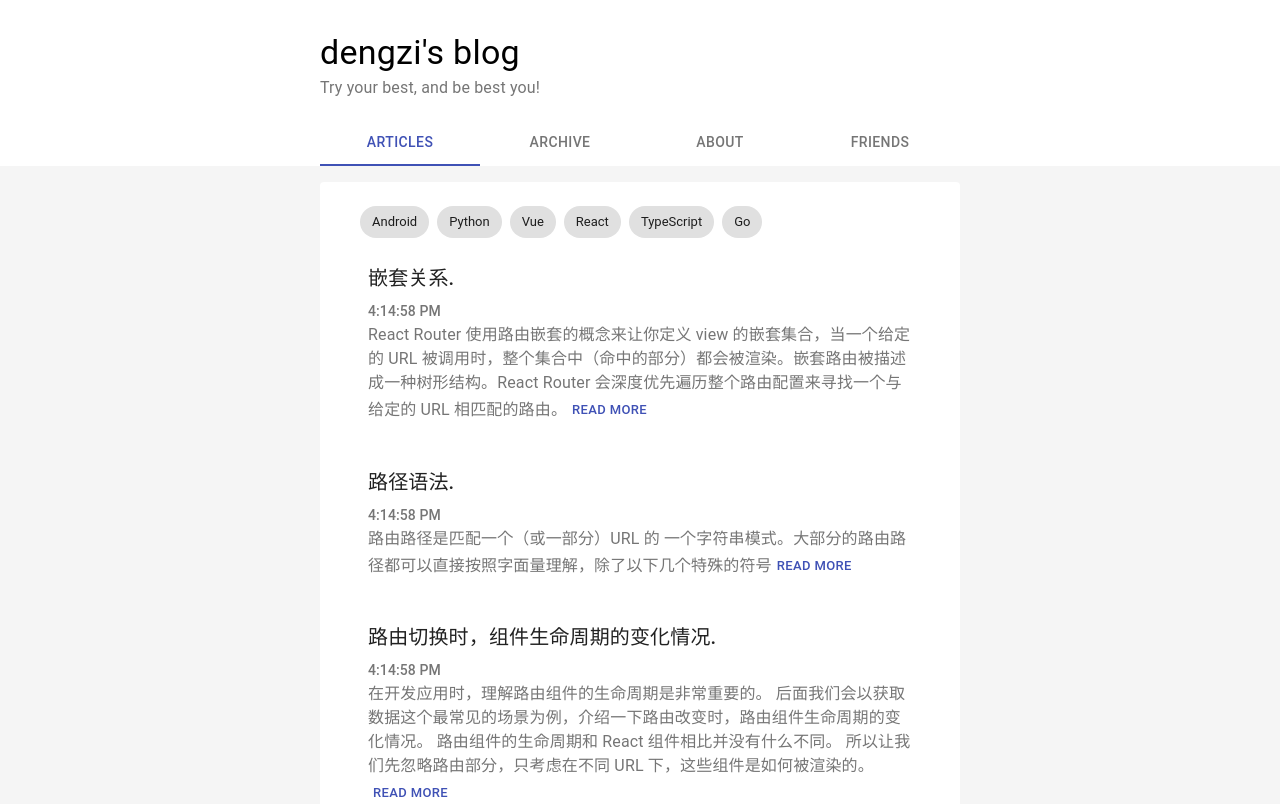
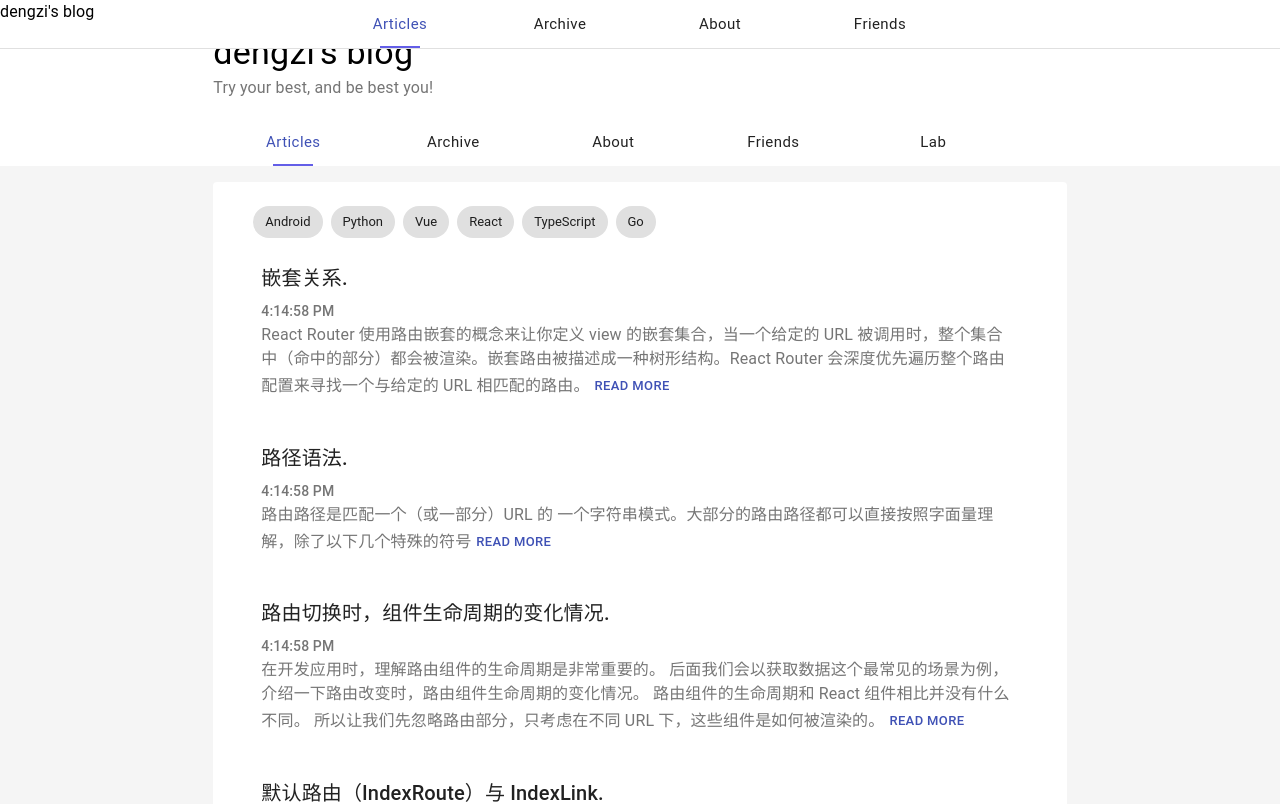
Before and after one commit to dengzii/blog_web, a React (Create React App) app: page / in a window 1280 px wide. Shown: the top 804 px of the page. Built offline with nearby package versions, Linux system fonts and the light colour scheme.

Commit message:
完善路由及导航栏

```diff
--- a/src/component/ArticleComponent.tsx
+++ b/src/component/ArticleComponent.tsx
@@ -37,7 +37,7 @@ export default function ArticleComponent() {
     const styles = style();
     return (
         <Grid container justify={"center"} spacing={1}>
-            <Grid item={true} className={styles.root} xs={12} md={9} lg={9}>
+            <Grid item={true} className={styles.root} xs={12} md={9} >
                 <Paper elevation={0}>
                     <Box className={styles.titleBox} hidden>
                         <Typography variant={"h4"} component={"span"} gutterBottom align={"justify"}>
@@ -56,7 +56,7 @@ export default function ArticleComponent() {
 
                 </Paper>
             </Grid>
-            <Grid item={true} xs={12} md={3} lg={3}>
+            <Grid item={true} xs={12} md={3} >
                 <Paper elevation={0} className={styles.sideCard}>
                     {infos.map((value) => (<ListItem key={value}>{value}</ListItem>))}
                 </Paper>
--- a/src/component/ArticleList.tsx
+++ b/src/component/ArticleList.tsx
@@ -1,10 +1,10 @@
 import React from "react";
-import {Box, Chip, createStyles, Fab, Grid, Paper} from "@material-ui/core";
+import {Box, Chip, createStyles, Fab, Grid, Paper, Theme} from "@material-ui/core";
 import ArticleListItem from "./ArticleListItem";
 import {makeStyles} from "@material-ui/core/styles";
 import {RouteComponentProps, withRouter} from "react-router-dom";
 
-let classes = makeStyles((theme) =>
+let classes = makeStyles((theme: Theme) =>
     createStyles({
         main: {
             paddingTop: theme.spacing(3),
@@ -29,8 +29,7 @@ export interface Article {
     view: number
 }
 
-function CategoryChip(props: RouteComponentProps) {
-
+const CategoryChip = withRouter((props: RouteComponentProps)=>{
     const category = ['Android', 'Python', 'Vue', 'React', 'TypeScript', 'Go'];
     const style = classes();
     let [currentPath, setCurrentPath] = React.useState(window.location.pathname.toLowerCase());
@@ -38,17 +37,15 @@ function CategoryChip(props: RouteComponentProps) {
         e.preventDefault();
         let cat = (e.currentTarget.textContent as string).toLowerCase();
         setCurrentPath(cat);
-        props.history.push("/articles/" + cat);
+        props.history.push("/category/" + cat);
     };
     return (<Box>
         {(category.map((value) =>
             <Chip key={value} className={style.chip} label={value} onClick={handleClick}
-                  color={(currentPath.includes(value.toLowerCase())) ? "primary" : "default"}/>
+                  color={(currentPath.endsWith(value.toLowerCase())) ? "primary" : "default"}/>
         ))}
     </Box>)
-}
-
-const WithRouterCategoryChip = withRouter(CategoryChip);
+});
 
 export default function ArticleList(props: { type?: string }) {
 
@@ -56,7 +53,7 @@ export default function ArticleList(props: { type?: string }) {
     return (<>
         <Paper elevation={0}>
             <Box className={style.main}>
-                <WithRouterCategoryChip/>
+                <CategoryChip/>
                 {getArticle().map((value) =>
                     (<ArticleListItem key={value.title} article={value}/>)
                 )}
--- a/src/component/ArticleListItem.tsx
+++ b/src/component/ArticleListItem.tsx
@@ -1,5 +1,5 @@
 import React from 'react'
-import {Box, Button, createStyles, Divider} from "@material-ui/core";
+import {Box, Button, createStyles} from "@material-ui/core";
 import CardContent from "@material-ui/core/CardContent";
 import Typography from "@material-ui/core/Typography";
 import {Link} from "react-router-dom";
@@ -12,7 +12,7 @@ let classes = makeStyles((theme) =>
             width: "100%"
         },
         title: {
-            color:theme.palette.text.primary,
+            color: theme.palette.text.primary,
             textDecoration: "none"
         },
         button: {
--- a/src/component/Foreground.tsx
+++ b/src/component/Foreground.tsx
@@ -1,28 +1,70 @@
 import React from "react";
-import {createStyles, Fab, Grid} from "@material-ui/core";
-import UpIcon from "@material-ui/icons/KeyboardArrowUp";
+import {Avatar, createStyles, Divider, Fab, Grid, Theme, Typography, useScrollTrigger, Zoom} from "@material-ui/core";
+import KeyboardArrowUpIcon from '@material-ui/icons/KeyboardArrowUp';
 import Box from "@material-ui/core/Box";
 import {makeStyles} from "@material-ui/core/styles";
+import NavTabs from "./NavTabs";
 
-const style = makeStyles((theme) => createStyles({
-    fabBox: {
-        position: "absolute",
-        bottom: theme.spacing(6),
-        right: theme.spacing(8)
+const useStyles = makeStyles((theme: Theme) => createStyles({
+    scrollTop: {
+        position: "fixed",
+        bottom: theme.spacing(4),
+        right: theme.spacing(4)
     }
 }));
 
-export default function Foreground() {
+interface Props {
+    window?: () => Window;
+    children: React.ReactElement;
+    topAnchor: string;
+}
 
-    const styles = style();
-    return (<Box zIndex={-1} position={"fixed"} minHeight={"100vh"} width={"100%"}>
-        <Grid container justify={"center"}>
+function BackToTop(props: Props) {
+    const {children, window, topAnchor} = props;
+    const classes = useStyles();
+    const trigger = useScrollTrigger({
+        target: window ? window() : undefined,
+        disableHysteresis: true,
+        threshold: 150,
+    });
+    const handleClick = (event: React.MouseEvent<HTMLDivElement>) => {
+        const anchor = ((event.target as HTMLDivElement).ownerDocument || document).querySelector(
+            topAnchor,
+        );
+        if (anchor) {
+            anchor.scrollIntoView({behavior: 'smooth', block: 'center'});
+        }
+    };
+    return (
+        <Zoom in={trigger}>
+            <div onClick={handleClick} role="presentation" className={classes.scrollTop}>
+                {children}
+            </div>
+        </Zoom>
+    )
+}
 
-        </Grid>
-        <Box zIndex={9999} className={styles.fabBox}>
-            <Fab color="primary" aria-label="up">
-                <UpIcon/>
-            </Fab>
+export default function Foreground(props: { backToTopAnchor: string }) {
+
+    return (
+        <Box>
+            <Box style={{position: "fixed", width: "100%", background: "white", zIndex: 9999}}>
+                <Grid container>
+                    <Grid item xs={3}>
+                        <Typography variant={"body1"} component={'div'}>dengzi's blog</Typography>
+                    </Grid>
+                    <Grid item xs={6}>
+                        <NavTabs/>
+                    </Grid>
+                    <Grid item xs={3}/>
+                </Grid>
+                <Divider  variant={"fullWidth"}/>
+            </Box>
+            <BackToTop topAnchor={props.backToTopAnchor}>
+                <Fab color="secondary" aria-label="up" size={"small"}>
+                    <KeyboardArrowUpIcon/>
+                </Fab>
+            </BackToTop>
         </Box>
-    </Box>)
+    )
 }
--- a/src/component/MainComponent.tsx
+++ b/src/component/MainComponent.tsx
@@ -1,12 +1,12 @@
-import React from 'react'
-import {BrowserRouter} from "react-router-dom";
+import React, {ReactElement} from 'react'
+import {BrowserRouter, Switch} from "react-router-dom";
 import Box from "@material-ui/core/Box";
 import {createStyles, Grid, Theme, Typography} from "@material-ui/core";
-import MainRouter from "../router/MainRouter";
 import {makeStyles} from "@material-ui/core/styles";
-import NavComponent from "./NavComponent";
+import NavTabs from "./NavTabs";
 import Footer from "./Footer";
 import Foreground from "./Foreground";
+import {MainRoute, Route} from "../router/router";
 // function isMobile(): boolean {
 //     let mobileAgent = false;///Android|iPhone|iPod|BlackBerry/i.test(navigator.userAgent);
 //     let smallScreen = (window.innerWidth < 600);
@@ -23,7 +23,12 @@ let useStyle = makeStyles((theme: Theme) =>
             width: "100%",
             background: "white"
         },
-        title: {},
+        title: {
+            cursor: "pointer",
+            "&:hover": {
+                color: theme.palette.primary.main
+            }
+        },
         body: {
             paddingTop: theme.spacing(2),
             minHeight: "100vh"
@@ -50,18 +55,21 @@ let useStyle = makeStyles((theme: Theme) =>
 //     },
 // }))(Chip) as typeof Chip;
 
+function createRouteElement(value: Route): ReactElement {
+    return React.createElement(value.component, {exact: value.exact, path: value.path, key: value.path,})
+}
+
 export default function MainComponent() {
-
     const classes = useStyle();
-
     return (<div className="App">
+        <div id={"back-to-top-anchor"}/>
         <BrowserRouter>
-            <Foreground/>
+            <Foreground backToTopAnchor={"#back-to-top-anchor"}/>
             <Grid className={classes.root} container justify={"center"}>
                 <Grid item className={classes.head} xs={12} container justify={"center"}>
-                    <Grid item xs={12} md={10} lg={6}>
-                        <Box className={classes.title}>
-                            <Typography variant={"h4"}>
+                    <Grid item xs={12} md={10} lg={8} xl={6}>
+                        <Box>
+                            <Typography variant={"h4"} className={classes.title}>
                                 dengzi's blog
                             </Typography>
                             <Typography variant={'subtitle1'} color={"textSecondary"}>
@@ -69,12 +77,14 @@ export default function MainComponent() {
                             </Typography>
                         </Box>
                         <Grid item xs={12} className={classes.nav}>
-                            <NavComponent/>
+                            <NavTabs/>
                         </Grid>
                     </Grid>
                 </Grid>
-                <Grid item={true} className={classes.body} md={10} lg={6}>
-                    <MainRouter/>
+                <Grid item={true} className={classes.body} xs={12} md={10} lg={8} xl={6}>
+                    <Switch>
+                        {MainRoute.map((value) => createRouteElement(value))}
+                    </Switch>
                 </Grid>
                 <Grid item={true} xs={12}>
                     <Footer/>
--- a/src/component/NavComponent.tsx
+++ /dev/null
@@ -1,38 +0,0 @@
-import React from "react";
-import {AppBar, Tab, Tabs, withStyles} from "@material-ui/core";
-import {RouteComponentProps, withRouter} from "react-router-dom";
-
-const WhiteAppBar = withStyles({
-    root: {
-        background: "white",
-        boxShadow: "none"
-    }
-})(AppBar);
-
-function NavComponent(props: RouteComponentProps) {
-
-    const [value, setValue] = React.useState(0);
-    const tabs = ['Articles', 'Archive', 'About', 'Friends', 'Lab'];
-    const handleChange = (event: React.ChangeEvent<{}>, newValue: number) => {
-        props.history.push("/" + tabs[newValue].toLowerCase());
-        setValue(newValue);
-    };
-
-    const a11yProps = (value: any) => {
-        return {
-            id: `nav-tab-${value}`,
-            'aria-controls': `nav-tabpanel-${value}`,
-        };
-    };
-
-    return (<WhiteAppBar position={"relative"} color={"default"}>
-        <Tabs value={value} onChange={handleChange} aria-label={'navigation bar'} indicatorColor={"primary"}
-              scrollButtons="auto" textColor={"primary"}>
-            {(tabs.map((item) =>
-                (<Tab label={item} {...a11yProps(item)} key={item}/>)
-            ))}
-        </Tabs>
-    </WhiteAppBar>)
-}
-
-export default withRouter(NavComponent)
--- /dev/null
+++ b/src/component/NavTabs.tsx
@@ -0,0 +1,98 @@
+import React from "react";
+import {AppBar, createStyles, Tab, Tabs, TabsActions, TabsTypeMap, Theme, withStyles} from "@material-ui/core";
+import {RouteComponentProps, withRouter} from "react-router-dom";
+
+const WhiteAppBar = withStyles({
+    root: {
+        background: "white",
+        boxShadow: "none"
+    }
+})(AppBar);
+
+interface StyledTabProps {
+    label: string;
+    selected: boolean;
+}
+
+interface StyledTabsProps {
+    value: number;
+    onChange: (event: React.ChangeEvent<{}>, newValue: number) => void;
+    action?: React.Ref<TabsActions>;
+    centered?: boolean;
+    children?: React.ReactNode;
+    indicatorColor?: 'secondary' | 'primary' | string;
+    scrollButtons?: 'auto' | 'desktop' | 'on' | 'off';
+    textColor?: 'secondary' | 'primary' | 'inherit' | string;
+    variant?: 'standard' | 'scrollable' | 'fullWidth';
+}
+
+const StyledTabs = withStyles({
+    indicator: {
+        display: 'flex',
+        justifyContent: 'center',
+        backgroundColor: 'transparent',
+        '& > div': {
+            maxWidth: 40,
+            width: '100%',
+            backgroundColor: '#635ee7',
+        },
+    },
+})((props: StyledTabsProps) => <Tabs {...props} TabIndicatorProps={{children: <div/>}}/>);
+
+const StyledTab = withStyles((theme: Theme) =>
+    createStyles({
+        root: {
+            textTransform: 'none',
+            color: theme.palette.text.primary,
+            fontWeight: theme.typography.fontWeightRegular,
+            fontSize: theme.typography.pxToRem(15),
+            '&:focus': {
+                opacity: 1,
+            },
+        },
+    }),
+)((props: StyledTabProps) => <Tab {...props} />);
+
+function NavTabs(props: RouteComponentProps) {
+
+    const tabs = ['Articles', 'Archive', 'About', 'Friends', 'Lab'];
+    const oldPathname = window.location.pathname.toLowerCase();
+    const getTabsIndexOfPathName = (pathname: string): number => {
+        for (let i = 0; i < tabs.length; i++) {
+            if (pathname.startsWith('/' + tabs[i].toLowerCase())) {
+                return i;
+            }
+        }
+        return 0;
+    };
+    const [tabIndex, setTabIndex] = React.useState(getTabsIndexOfPathName(oldPathname));
+
+    props.history.listen((args: { pathname: string }) => {
+        if (oldPathname === args.pathname.toLowerCase()) {
+            return;
+        }
+        setTabIndex(getTabsIndexOfPathName(args.pathname.toLowerCase()));
+    });
+    const handleChange = (event: React.ChangeEvent<{}>, newTabIndex: number) => {
+        if (tabIndex === newTabIndex || tabIndex === -1) return;
+        props.history.push("/" + tabs[newTabIndex].toLowerCase());
+        setTabIndex(newTabIndex);
+    };
+    const a11yProps = (value: any) => {
+        return {
+            id: `nav-tab-${value}`,
+            'aria-controls': `nav-tabpanel-${value}`,
+        };
+    };
+
+    return (<WhiteAppBar position={"relative"} color={"default"}>
+        <StyledTabs value={tabIndex} onChange={handleChange} aria-label={'navigation bar'} indicatorColor={"primary"}
+                    scrollButtons="auto" textColor={"primary"}>
+            {(tabs.map((item) =>
+                (<StyledTab label={item} selected={true} {...a11yProps(item)} key={item}/>)
+            ))}
+        </StyledTabs>
+    </WhiteAppBar>)
+}
+
+export default withRouter(NavTabs)
--- a/src/router/MainRouter.tsx
+++ /dev/null
@@ -1,42 +0,0 @@
-import React from "react";
-import {Route, Switch} from "react-router-dom";
-import ArticleList from "../component/ArticleList";
-import FriendsComponent from "../component/FriendsComponent";
-import ArticleComponent from "../component/ArticleComponent";
-import AboutMeComponent from "../component/AboutMeComponent";
-import ArchiveComponent from "../component/ArchiveComponent";
-
-export default class MainRouter extends React.Component {
-
-    render() {
-
-        return (<div>
-            <Switch>
-                <Route exact path="/article/:id">
-                    <ArticleComponent/>
-                </Route>
-                <Route exact path="/articles/:category">
-                    <ArticleList/>
-                </Route>
-                <Route exact path="/">
-                    <ArticleList/>
-                </Route>
-                <Route exact path="/articles">
-                    <ArticleList/>
-                </Route>
-                <Route exact path="/archive">
-                    <ArchiveComponent/>
-                </Route>
-                <Route exact path="/about">
-                    <AboutMeComponent/>
-                </Route>
-                <Route exact path="/friends">
-                    <FriendsComponent/>
-                </Route>
-                <Route path="*">
-                    <h2>Not Found</h2>
-                </Route>
-            </Switch>
-        </div>)
-    }
-}
```
Also changed, not shown: src/router/router.tsx (+51 -21 lines).
